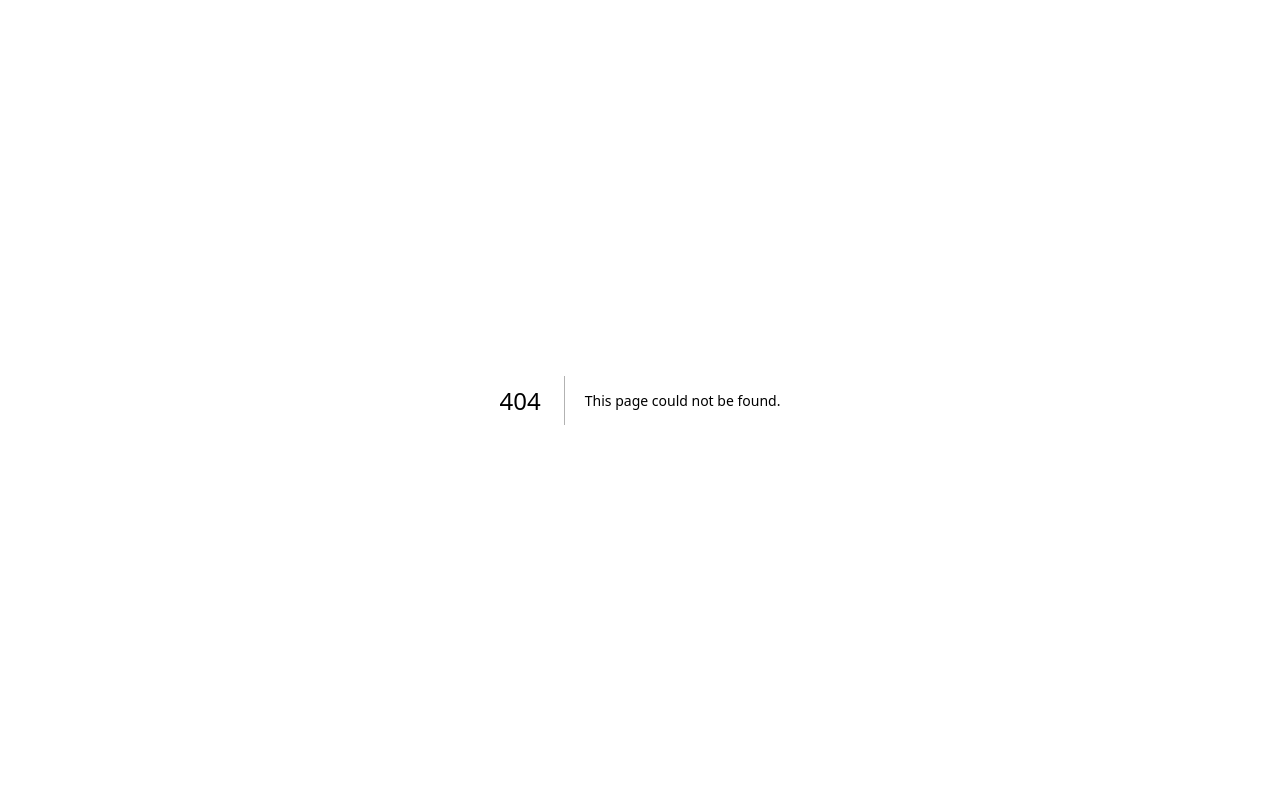
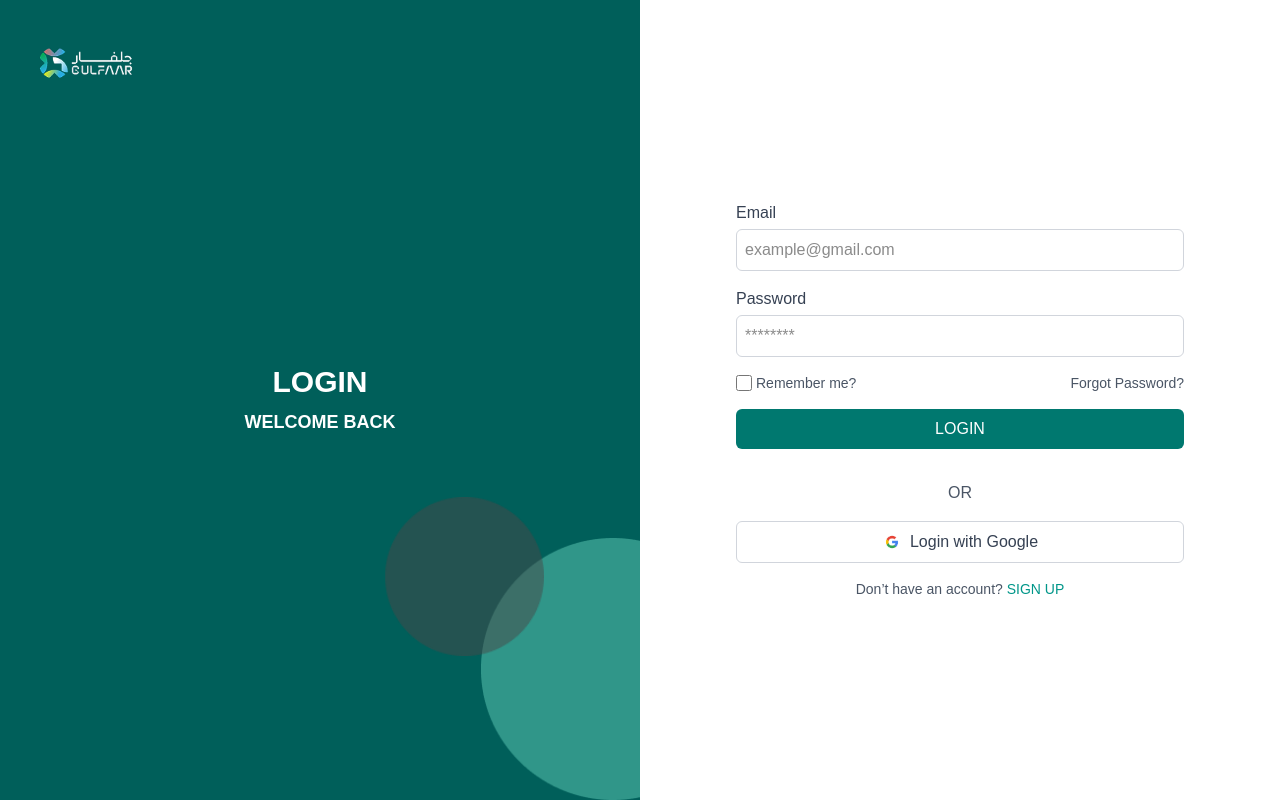
Before and after one commit to Gulfaar/Jobportal-frontend, a Next.js app: page /jobseeker/login in a window 1280 px wide. Before the commit this address had no page. Built offline with nearby package versions, Linux system fonts and the light colour scheme.

Commit message:
jobseeker login page added

```diff
--- /dev/null
+++ b/app/(jobseeker)/jobseeker/login/page.tsx
@@ -0,0 +1,140 @@
+// pages/login.tsx
+import React from "react";
+import Link from "next/link";
+import Image from "next/image";
+
+const LoginPage: React.FC = () => {
+  return (
+    <div className="min-h-screen flex flex-col md:flex-row">
+      {/* Left Side (Branding / Message) */}
+      <div className="md:w-1/2 bg-teal-800 text-white flex flex-col justify-center items-center p-8 relative">
+        {/* Logo */}
+        <div className="absolute top-8 left-8">
+          <Image src="/gulfaarlogo.png" alt="logo" width={120} height={40} />
+        </div>
+
+        {/* Main Title */}
+        <h1 className="text-3xl font-bold mb-2 uppercase">LOGIN</h1>
+        <p className="text-lg font-semibold">WELCOME BACK</p>
+
+        {/* Optional: Decorative element (e.g., plane icon) */}
+
+        <div className="absolute bottom-4 right-4">
+          <Image src="/gulfaarlogo.png" alt="plane icon" width={40} height={40} />
+        </div>
+
+                {/* Eclipses at the Bottom-Right */}
+                <div className="absolute bottom-0 right-0">
+                  {/* First Eclipse (positioned) */}
+                  <Image
+                    src="/Ellipse1.png"
+                    alt="Eclipse 1"
+                    width={200}
+                    height={200}
+                    className="w-32 md:w-40 h-auto"
+                  />
+                  {/* Second Eclipse (overlapping the first) */}
+                  <Image
+                    src="/Ellipse2.png"
+                    alt="Eclipse 2"
+                    width={200}
+                    height={200}
+                    className="absolute bottom-0 right-0 w-32 md:w-40 h-auto mb-36 mr-24"
+                  />
+                </div>
+
+      </div>
+
+      {/* Right Side (Form) */}
+      <div className="md:w-1/2 bg-white flex flex-col justify-center p-8">
+        <form className="max-w-md w-full mx-auto space-y-4">
+          {/* Email Field */}
+          <div>
+            <label
+              htmlFor="email"
+              className="block mb-1 font-medium text-gray-700"
+            >
+              Email
+            </label>
+            <input
+              id="email"
+              name="email"
+              type="email"
+              placeholder="example@gmail.com"
+              className="w-full border border-gray-300 rounded-md p-2 focus:outline-teal-500"
+            />
+          </div>
+
+          {/* Password Field */}
+          <div>
+            <label
+              htmlFor="password"
+              className="block mb-1 font-medium text-gray-700"
+            >
+              Password
+            </label>
+            <input
+              id="password"
+              name="password"
+              type="password"
+              placeholder="********"
+              className="w-full border border-gray-300 rounded-md p-2 focus:outline-teal-500"
+            />
+          </div>
+
+          {/* Remember Me and Forgot Password */}
+          <div className="flex items-center justify-between text-sm text-gray-600">
+            <div className="flex items-center">
+              <input
+                id="remember"
+                type="checkbox"
+                className="h-4 w-4 text-teal-600 border-gray-300 rounded mr-1"
+              />
+              <label htmlFor="remember" className="cursor-pointer">
+                Remember me?
+              </label>
+            </div>
+            <Link href="/forgot-password" className="hover:underline">
+              Forgot Password?
+            </Link>
+          </div>
+
+          {/* Login Button */}
+          <button
+            type="submit"
+            className="w-full bg-teal-700 text-white py-2 rounded-md font-medium hover:bg-teal-800 transition-colors"
+          >
+            LOGIN
+          </button>
+
+          {/* OR - Login with Google */}
+          <div className="flex items-center justify-center mt-4">
+            <span className="text-gray-600">OR</span>
+          </div>
+          <button
+            type="button"
+            className="w-full border border-gray-300 flex items-center justify-center gap-2 py-2 rounded-md text-gray-700 hover:bg-gray-100 transition-colors"
+          >
+            <Image
+              src="/Google_Icon.png"
+              alt="Google Logo"
+              width={20}
+              height={20}
+            />
+            Login with Google
+          </button>
+
+          {/* Sign Up Link */}
+          <p className="text-sm text-gray-600 mt-4 text-center">
+            Don’t have an account?{" "}
+            <Link href="/employer/signup" className="text-teal-600 hover:underline">
+              SIGN UP
+            </Link>
+          </p>
+        </form>
+      </div>
+    </div>
+  );
+};
+
+export default LoginPage;
```
Also changed, not shown: app/(jobseeker)/jobseeker/page.tsx (added).
